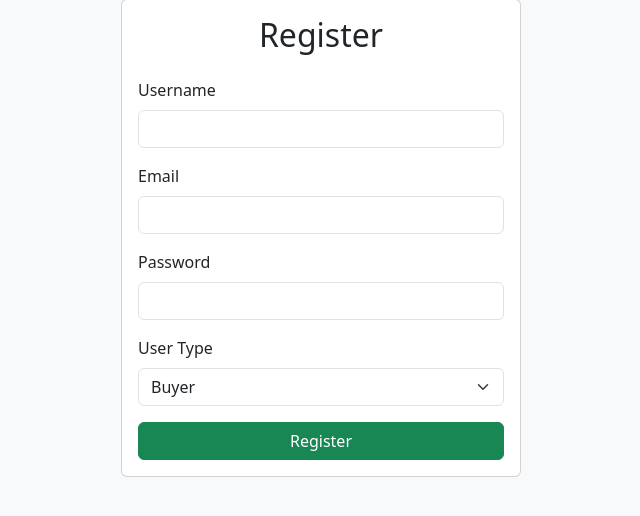
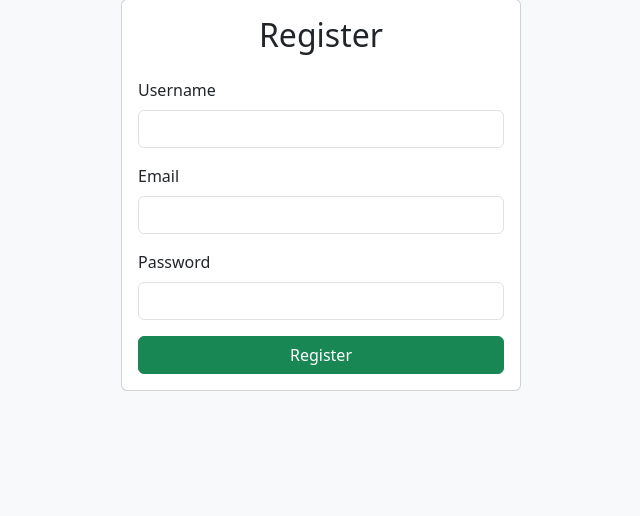
Before and after one commit to riddhipankhade/HM0049-404Found, a Flask app: page /register in a window 1280 px wide. Shown: the part 81-597 px from the top of the page, without its empty margins (319-959 px from the left). Run offline with Flask 3, Linux system fonts and the light colour scheme.

Commit message:
Update register.html

```diff
--- a/student_marketplace/student_marketplace/templates/register.html
+++ b/student_marketplace/student_marketplace/templates/register.html
@@ -17,13 +17,6 @@
                 <label class="form-label">Password</label>
                 <input type="password" name="password" class="form-control" required>
             </div>
-            <div class="mb-3">
-                <label class="form-label">User Type</label>
-                <select name="user_type" class="form-select">
-                    <option value="buyer">Buyer</option>
-                    <option value="seller">Seller</option>
-                </select>
-            </div>
             <button type="submit" class="btn btn-success w-100">Register</button>
         </form>
     </div>
```
